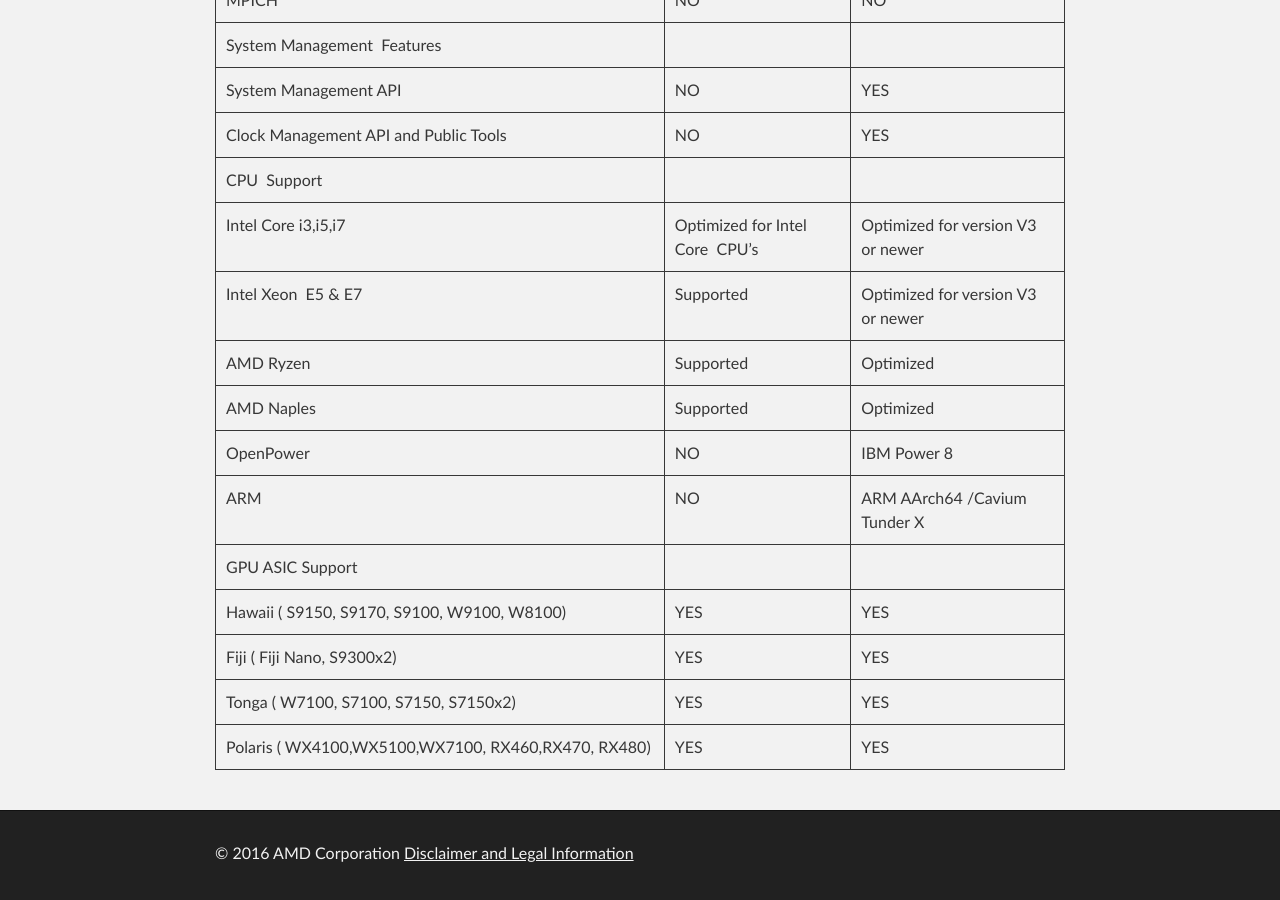
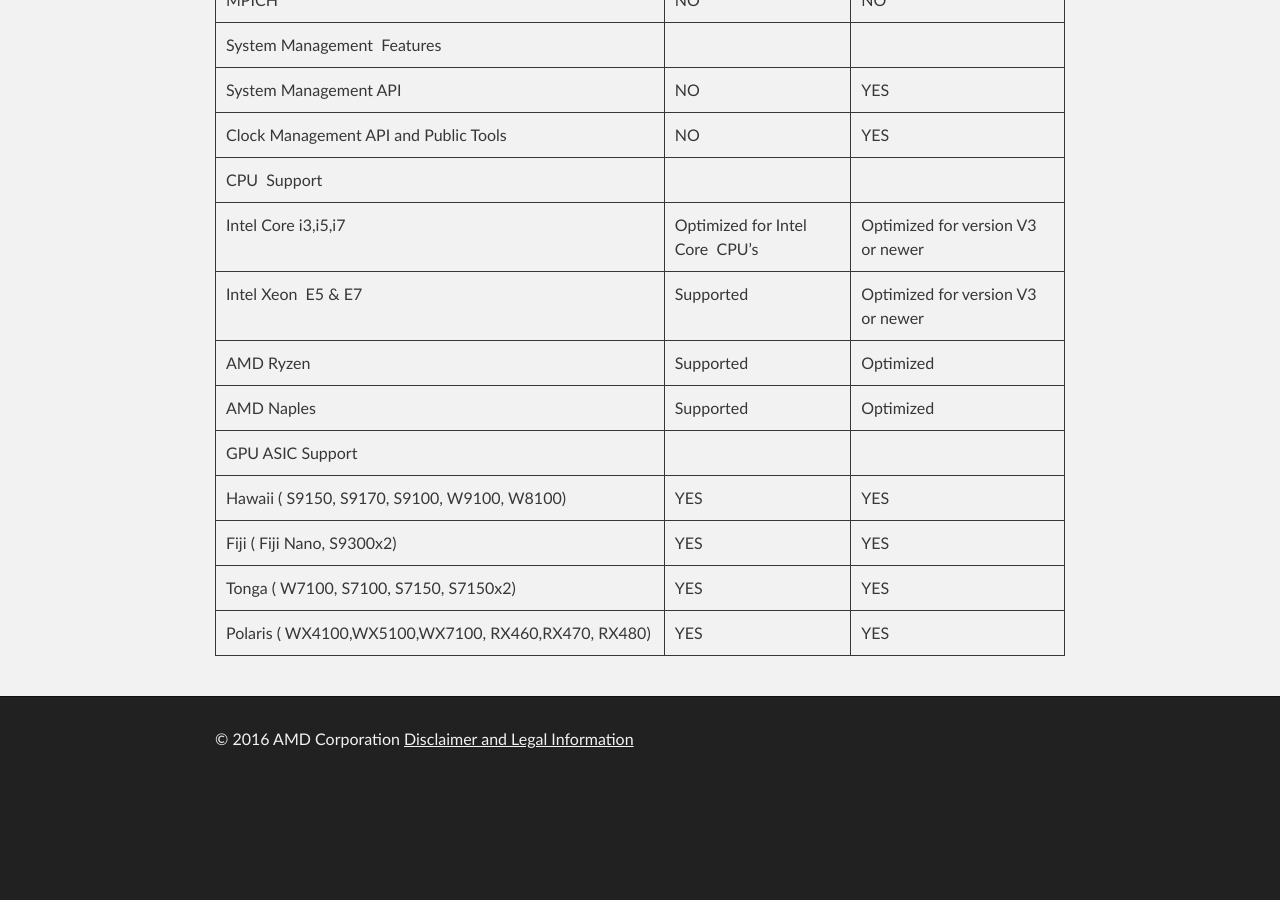
Before and after one commit to ROCm/ROCm.github.io, a Jekyll site: the page built from ROCmRadeonProcompare.md, in a window 1280 px wide and 900 px high, scrolled down 2424 px. Built offline with Jekyll 4.4.1, drawn with Linux system fonts in a browser that asks for light colours; our own code applies the rules of GitHub Pages for plain Markdown files; after the commit the page ends 3210 px from its top, so only the background shows below that.

Commit message:
Update ROCmRadeonProcompare.md

```diff
--- a/ROCmRadeonProcompare.md
+++ b/ROCmRadeonProcompare.md
@@ -50,8 +50,6 @@
 | Intel Xeon  E5 & E7                      | Supported                          | Optimized for version V3 or newer    |
 | AMD Ryzen                                | Supported                          | Optimized                            |
 | AMD Naples                               | Supported                          | Optimized                            |
-| OpenPower                                | NO                                 | IBM Power 8                          |
-| ARM                                      | NO                                 | ARM AArch64 /Cavium Tunder X         |
 | GPU ASIC Support                         |                                    |                                      |
 | Hawaii ( S9150, S9170, S9100,  W9100, W8100) | YES                                | YES                                  |
 | Fiji ( Fiji Nano,  S9300x2)              | YES                                | YES                                  |
```
